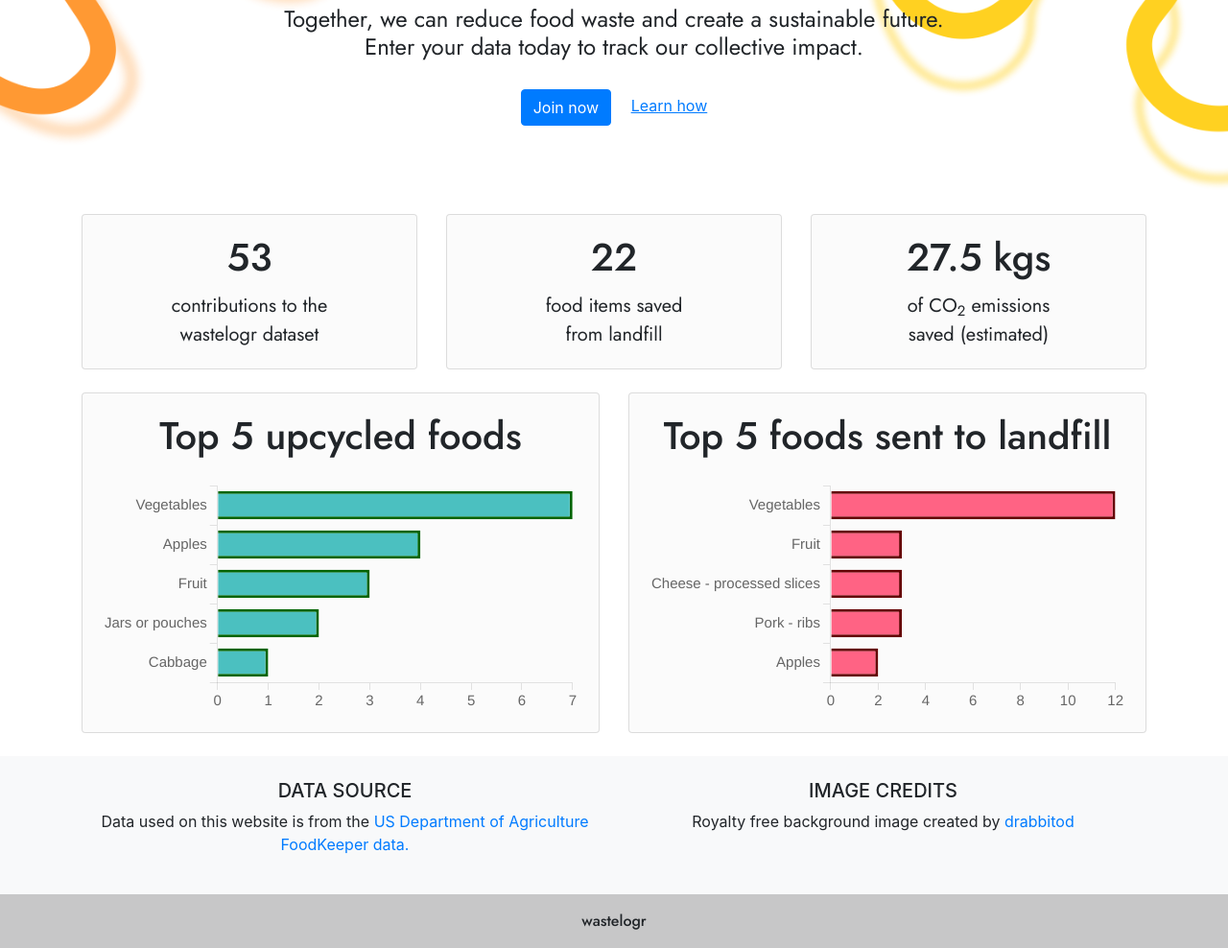
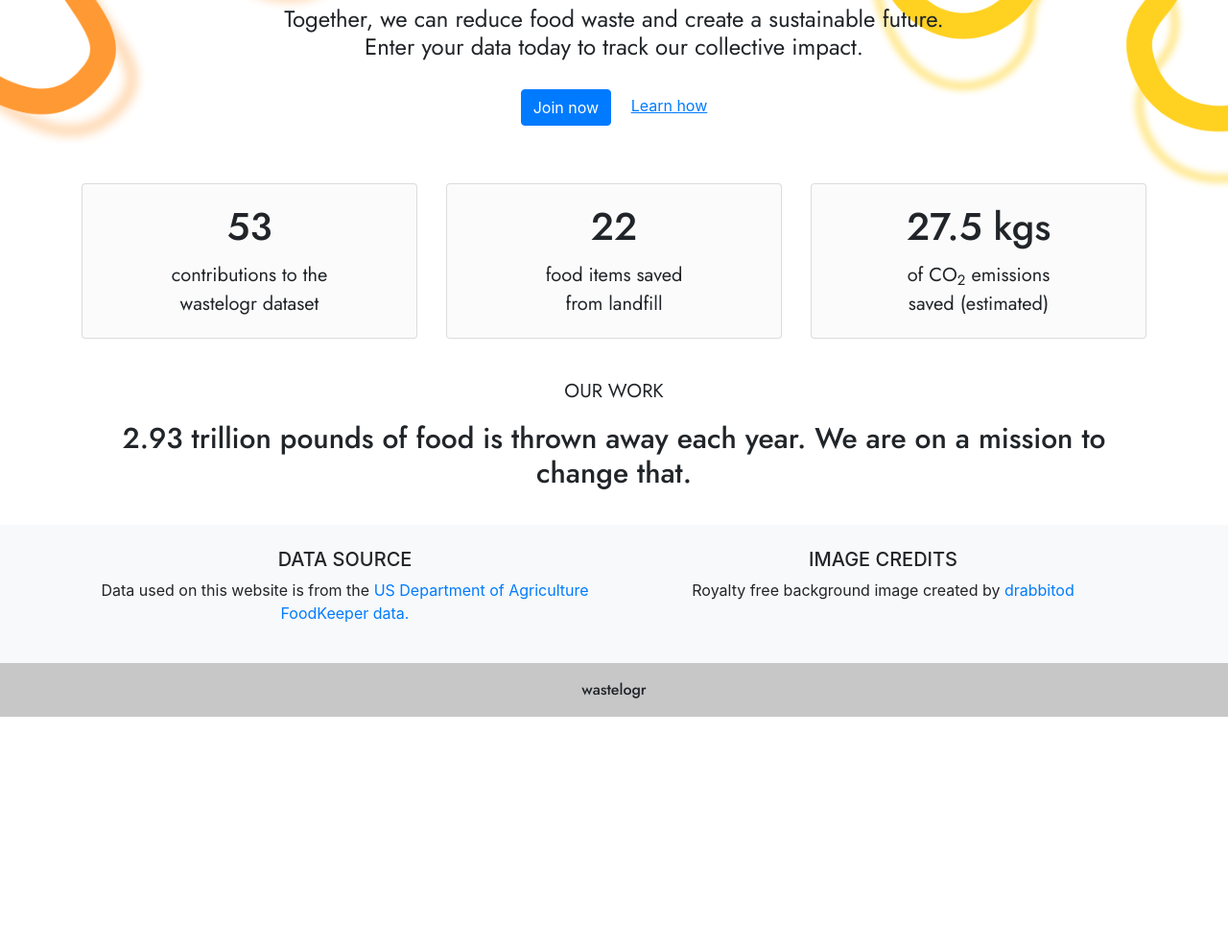
Before and after one commit to vanedo/FoodWasteTracker, a Django app: page /index/ in a window 1280 px wide. Shown: the part 220-1208 px from the top of the page at 96% size. After the commit the page ends 967 px from the top, so only its background shows below. Run offline with Django 3.2, Linux system fonts and the light colour scheme; data comes from the database, SQL or seed files in the repository; some libraries are stand-ins or nearby versions.

Commit message:
remove charts. build out better landing

```diff
--- a/src/apps/tracker/templates/tracker/index.html
+++ b/src/apps/tracker/templates/tracker/index.html
@@ -15,7 +15,7 @@
     <div class = "container" style="padding-top:10%">
       <div class="card mb-4 text-center" style="background-color: rgba(245, 245, 245, 0.0); border:0px " >
           <div class="card-body">
-              <h1 class="card-title" style="font-size:55px"> Join the food waste revolution! </h1>
+              <h1 class="card-title" style="font-size:55px" font-color: "blue" > Join the food waste revolution! </h1>
               <h4 class="card-text"> Together, we can reduce food waste and create a sustainable future. <br>Enter your data today to track our collective impact.<br></h4>
               <div style="padding-top:2%"></div>
               <a class="btn btn-primary" href="{% url 'add' %}" role="button">Join now</a> &emsp;<a href = "{% url 'history' %}"><u>Learn how </u> </a>
@@ -23,7 +23,7 @@
       </div>
     </div>
 
-    <div class = "pt-5">
+    <div class = "pt-3">
         <div class = "container">
             <div class = "row">
                 <div class = "col-md-4">
@@ -52,119 +52,19 @@
                 </div>
           </div>
       </div>
-      </div>
+    </div>
 
-      <div class= "container">
-        <div class = "row">
-          <div class = "col-md-6">
-            <div class="card mb-6 text-center" style="background-color: rgba(245, 245, 245, 0.4); " >
-                <div class="card-body">
-                    <h1 class="card-title"> Top 5 upcycled foods </h1>
-                    <p class="card-text"> </p>
-
-                    <div>
-                        <canvas id="myChart1"></canvas>
-                    </div>
-
-                        <script src="https://cdn.jsdelivr.net/npm/chart.js"></script>
-
-                        <script>
-                            var ctx = document.getElementById('myChart1');
-                            var myChart = new Chart(ctx, {
-                                type: 'bar',
-                                data: {
-                                labels: [{% for key, value in top5_upcycled.items %} '{{ key }}', {% endfor %}],
-                                datasets: [{
-                                    label: '',
-                                    data: [{% for key, value in top5_upcycled.items %} '{{ value.upcycled }}', {% endfor %}],
-                                    backgroundColor: ['rgba(75,192,192,1)'],
-                                    borderColor: ['rgba(0,100,0,1)'],
-                                    borderWidth: 3
-                                }]
-                                },
-                                options: {
-                                    indexAxis: 'y',
-                                    plugins: {
-                                        legend: {
-                                            display: false},
-                                        title: {
-                                            display: false,
-                                            text: 'Top 5 upcycled foods',
-                                            font: {size: 35},
-                                            padding:{top: 1, bottom: 1}}
-                                    },
-                                    scales: {
-                                        x: {
-                                            ticks:{font:{size: 15}},
-                                            beginAtZero: true,
-                                            grid:{drawOnChartArea: false}
-                                        },
-                                        y: {
-                                            ticks:{font:{size: 15}},
-                                            grid:{drawOnChartArea: false},
-                                            beginAtZero: true
-                                        }
-                                    }
-                                }
-                            });
-                        </script>
+    <div class = "pt-3">
+        <div class = "container">
+            <div class = "row">
+                <div class = "col-md-12">
+                    <p class="card-text text-center">OUR WORK</p>
+                    <h1 class="card-title text-center" style="font-size:30px"> 2.93 trillion pounds of food is thrown away each year. We are on a mission to change that.  </h1>
                 </div>
             </div>
         </div>
-        <div class = "col-md-6">
-            <div class="card mb-6 text-center" style="background-color: rgba(245, 245, 245, 0.4); " >
-                <div class="card-body">
-                    <h1 class="card-title">Top 5 foods sent to landfill</h1>
-                    <p class="card-text"></p>
-                    <div>
-                        <canvas id="myChart2"></canvas>
-                    </div>
-                        <script src="https://cdn.jsdelivr.net/npm/chart.js"></script>
-                        <script>
-                            var ctx = document.getElementById('myChart2');
-                            var myChart = new Chart(ctx, {
-                                type: 'bar',
-                                data: {
-                                labels: [{% for key, value in top5_thrown.items %} '{{ key }}', {% endfor %}],
-                                datasets: [{
-                                    label: 'Top 5 foods sent to landfill',
-                                    data: [{% for key, value in top5_thrown.items %} '{{ value.thrown_away }}', {% endfor %}],
-                                    backgroundColor: ['rgba(255,99,132,1)'],
-                                    borderColor: ['rgba(100,0,0,1)'],
-                                    borderWidth: 3
-                                }]
-                                },
-                                options: {
-                                indexAxis: 'y',
-                                plugins: {
-                                    legend: {
-                                        display: false},
-                                    title: {
-                                        display: false,
-                                        text: 'Top 5 foods sent to landfill',
-                                        font: {size: 35},
-                                        padding:{top: 1, bottom: 1}}
-                                },
-                                scales: {
-                                    x: {
-                                        ticks:{font:{size: 15}},
-                                        beginAtZero: true,
-                                        grid:{drawOnChartArea: false}
-                                        },
-                                    y: {
-                                        ticks:{font:{size: 15}},
-                                        beginAtZero: true,
-                                        grid:{drawOnChartArea: false}
-                                    }
-                                }
-                                }
-                            });
-                        </script>
-                </div>
-            </div>
-        </div>
-        </div>
-      </div>
+    </div>
+
 
       <div class = "pt-4"></div>
 
```
